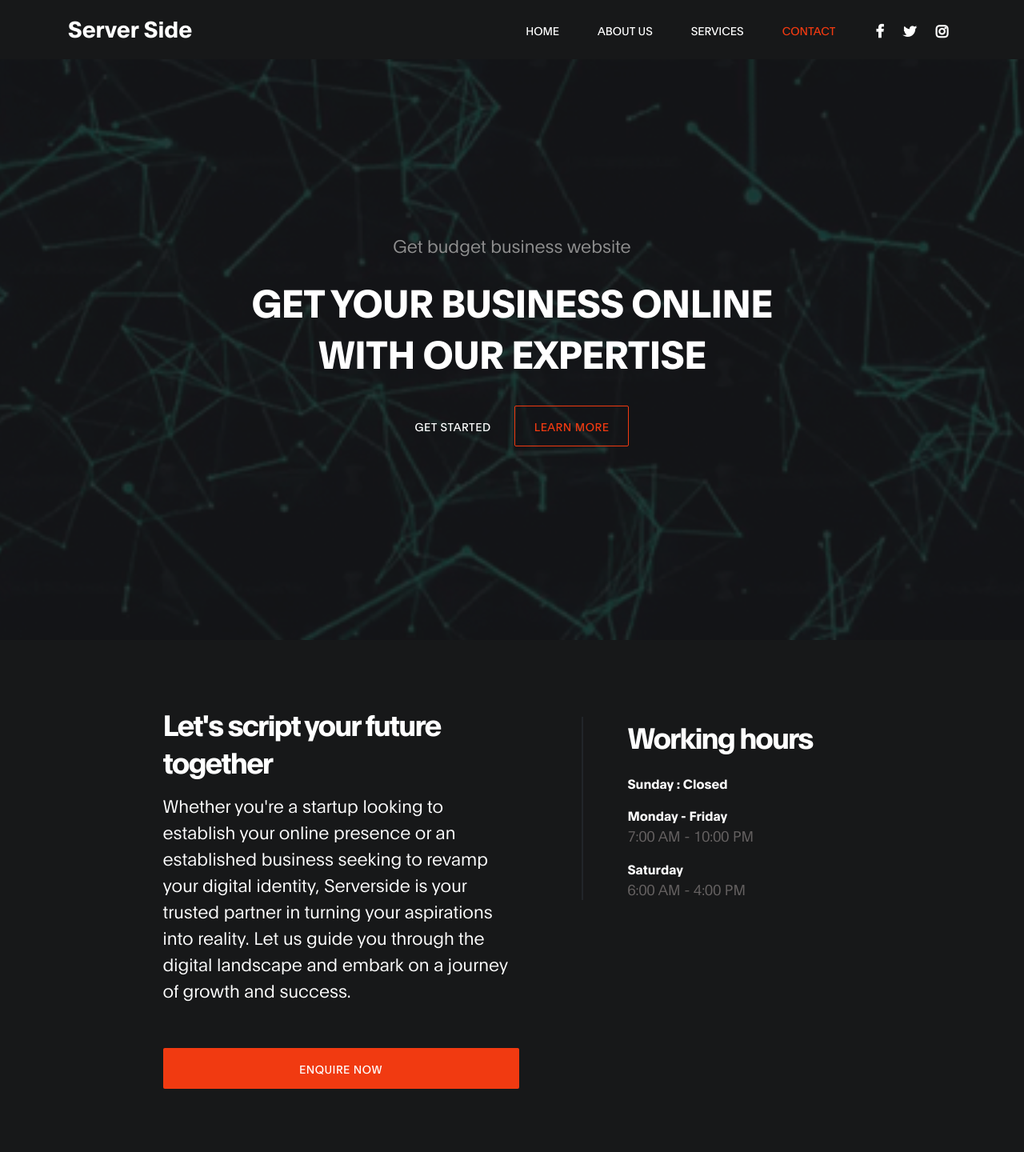
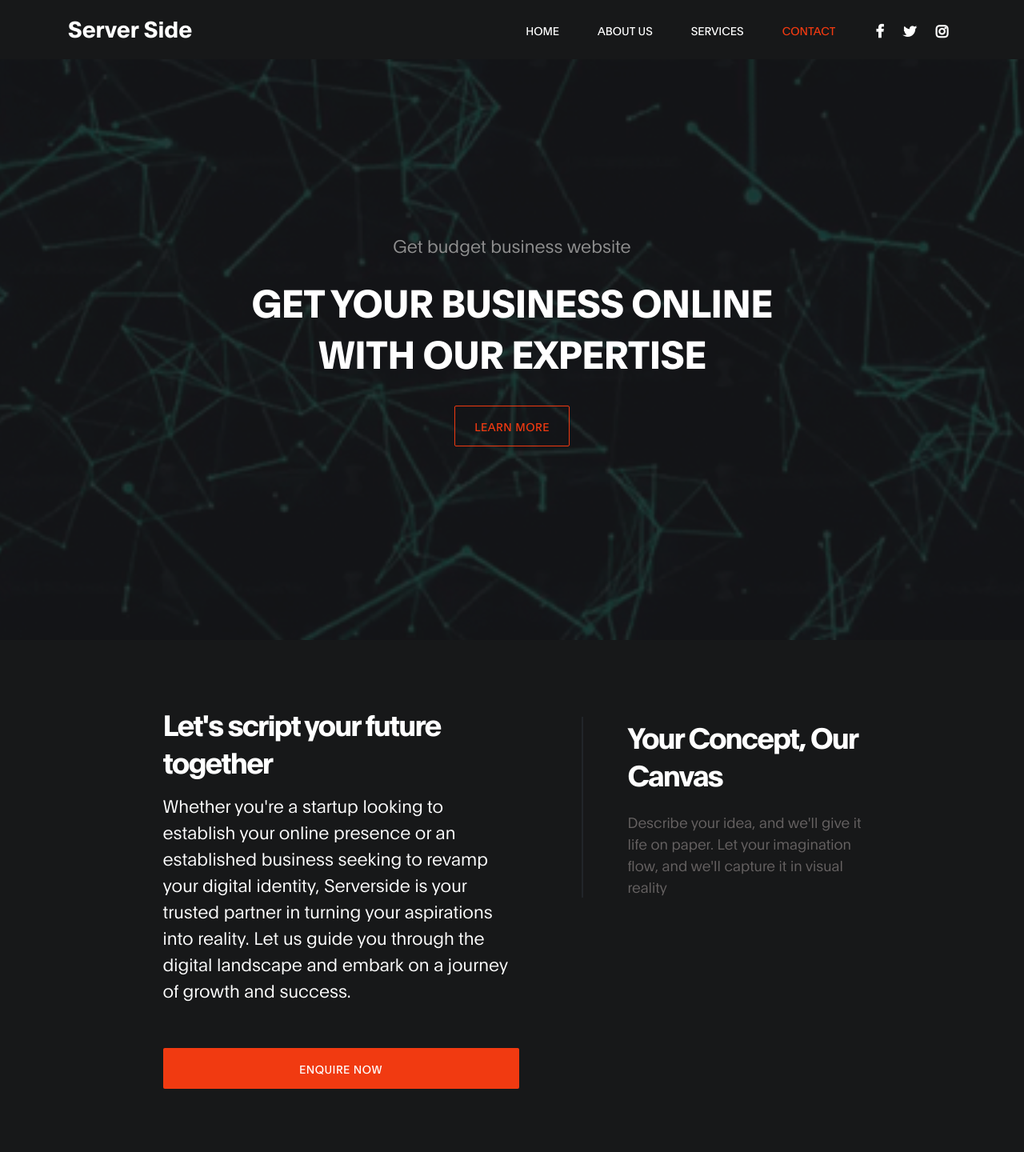
Before and after one commit to testacc93/serverside, a Django app: page / in a window 1280 px wide. Shown: the top 1440 px of the page at 80% size. Run offline with Django 4.2, Linux system fonts and the light colour scheme; some libraries are stand-ins or nearby versions.

Commit message:
changed content

```diff
--- a/templates/home.html
+++ b/templates/home.html
@@ -80,7 +80,6 @@ https://www.tooplate.com/view/2119-gymso-fitness
 
                                     <h1 class="text-white" data-aos="fade-up" data-aos-delay="500">Get your business online with our expertise</h1>
 
-                                    <a href="#feature" class="btn custom-btn mt-3" data-aos="fade-up" data-aos-delay="600">Get started</a>
 
                                     <a href="#about" class="btn custom-btn bordered mt-3" data-aos="fade-up" data-aos-delay="700">learn more</a>
 
@@ -110,17 +109,16 @@ https://www.tooplate.com/view/2119-gymso-fitness
                      <div class="about-working-hours">
                           <div>
 
-                                <h2 class="mb-4 text-white" data-aos="fade-up" data-aos-delay="500">Working hours</h2>
+                                <h2 class="mb-4 text-white" data-aos="fade-up" data-aos-delay="500">Your Concept, Our Canvas</h2>
 
-                               <strong class="d-block" data-aos="fade-up" data-aos-delay="600">Sunday : Closed</strong>
+                               {% comment %} <strong class="d-block" data-aos="fade-up" data-aos-delay="600">Sunday : Closed</strong>
 
                                <strong class="mt-3 d-block" data-aos="fade-up" data-aos-delay="700">Monday - Friday</strong>
 
-                                <p data-aos="fade-up" data-aos-delay="800">7:00 AM - 10:00 PM</p>
+                                {% comment %} <p data-aos="fade-up" data-aos-delay="800">7:00 AM - 10:00 PM</p> {% endcomment %}
 
-                                <strong class="mt-3 d-block" data-aos="fade-up" data-aos-delay="700">Saturday</strong>
 
-                                <p data-aos="fade-up" data-aos-delay="800">6:00 AM - 4:00 PM</p>
+                                <p data-aos="fade-up" data-aos-delay="800">Describe your idea, and we'll give it life on paper. Let your imagination flow, and we'll capture it in visual reality</p>
                                </div>
                           </div>
                      </div>
```
Also changed, not shown: serversideapp/views.py (line endings or trailing spaces).
